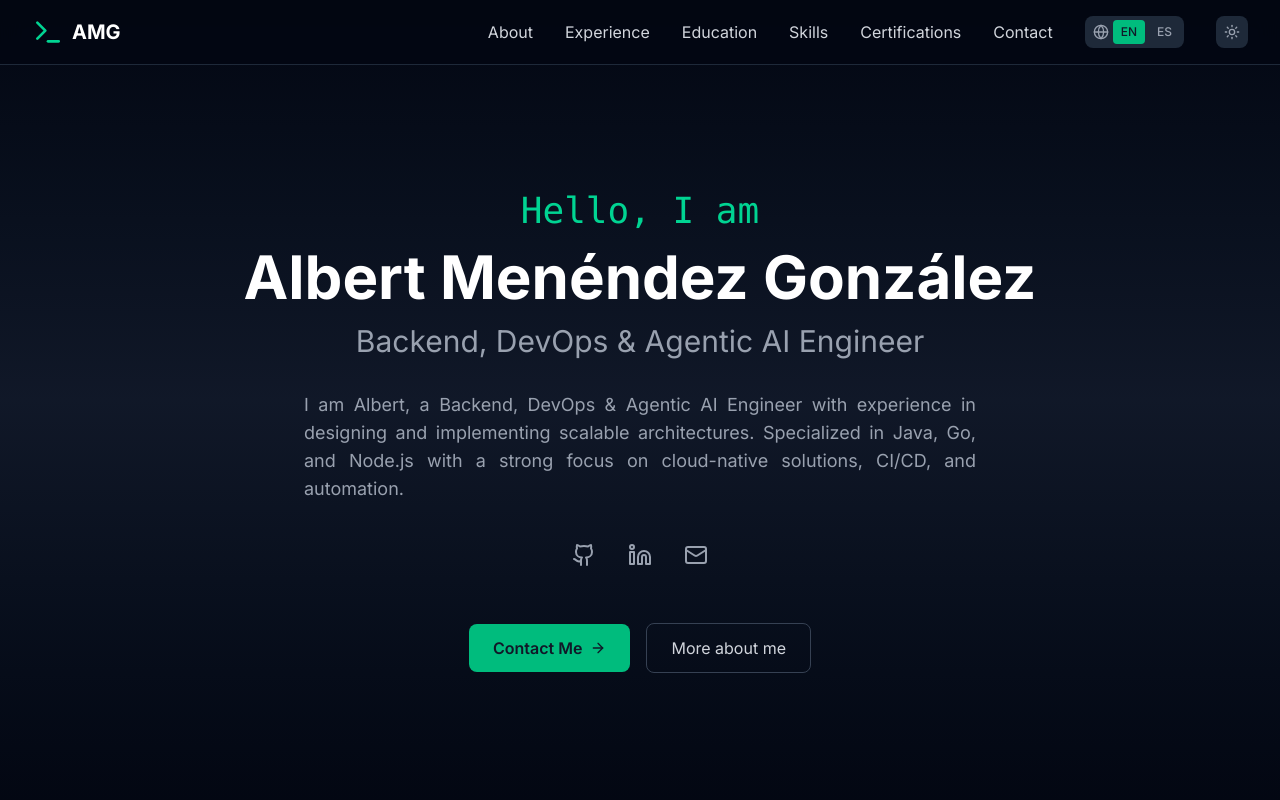
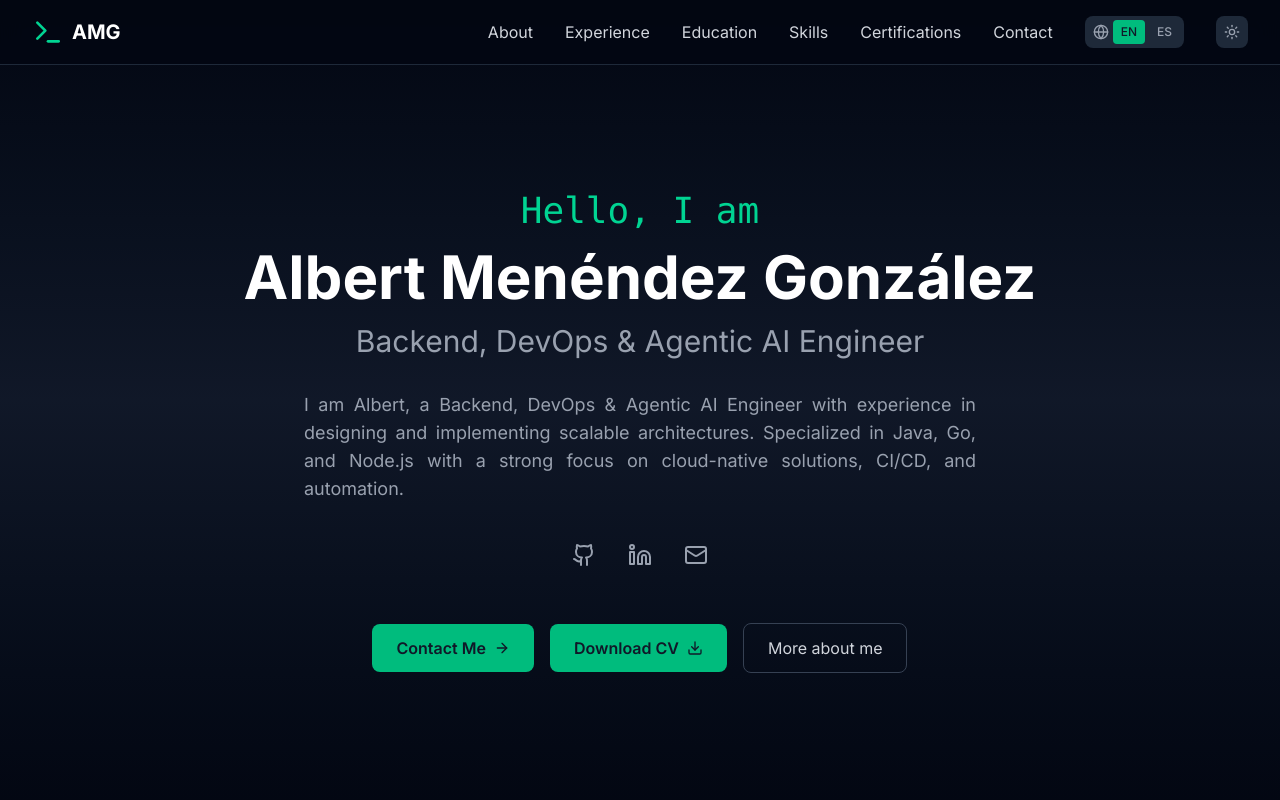
Before and after one commit to albertmenendezg/portfolio, a Next.js app: page / in a window 1280 px wide. Shown: the top 800 px of the page. Built offline with nearby package versions, Linux system fonts and the light colour scheme.

Commit message:
Add CV download button in Hero section

```diff
--- a/src/components/Hero.tsx
+++ b/src/components/Hero.tsx
@@ -1,7 +1,7 @@
 "use client";
 
 import { personalInfo } from "@/data/portfolio";
-import { ArrowRight, Github, Linkedin, Mail } from "lucide-react";
+import { ArrowRight, Download, Github, Linkedin, Mail } from "lucide-react";
 import { motion } from "framer-motion";
 import { useTranslation } from "react-i18next";
 
@@ -82,7 +82,7 @@ export default function Hero() {
             initial={{ opacity: 0, y: 20 }}
             animate={{ opacity: 1, y: 0 }}
             transition={{ duration: 0.5, delay: 0.5 }}
-            className="flex items-center justify-center space-x-4"
+            className="flex flex-wrap items-center justify-center gap-4"
           >
             <a
               href="#contact"
@@ -90,6 +90,15 @@ export default function Hero() {
             >
               {t("hero.contactMe")}
               <ArrowRight className="ml-2 w-4 h-4" />
+            </a>
+            <a
+              href="https://assets.albertmenendez.com/AlbertMenendezCV.pdf"
+              target="_blank"
+              rel="noopener noreferrer"
+              className="inline-flex items-center px-6 py-3 bg-emerald-500 hover:bg-emerald-600 text-gray-900 font-semibold rounded-lg transition-colors"
+            >
+              {t("hero.downloadCV")}
+              <Download className="ml-2 w-4 h-4" />
             </a>
             <a
               href="#about"
--- a/src/i18n/locales/en.json
+++ b/src/i18n/locales/en.json
@@ -12,7 +12,8 @@
     "title": "Backend, DevOps & Agentic AI Engineer",
     "location": "Barcelona, Spain",
     "contactMe": "Contact Me",
-    "moreAboutMe": "More about me"
+    "moreAboutMe": "More about me",
+    "downloadCV": "Download CV"
   },
   "about": {
     "title": "About Me",
--- a/src/i18n/locales/es.json
+++ b/src/i18n/locales/es.json
@@ -12,7 +12,8 @@
     "title": "Ingeniero Backend, DevOps & IA Agéntica",
     "location": "Barcelona, España",
     "contactMe": "Contáctame",
-    "moreAboutMe": "Más sobre mí"
+    "moreAboutMe": "Más sobre mí",
+    "downloadCV": "Descargar CV"
   },
   "about": {
     "title": "Sobre mí",
```
